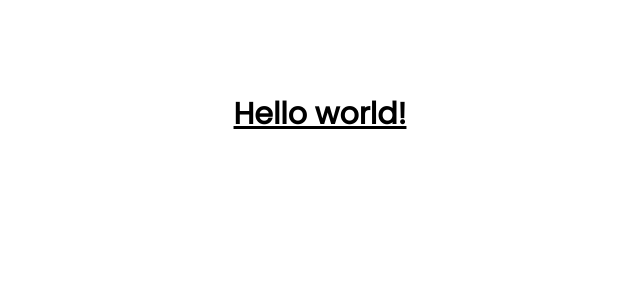
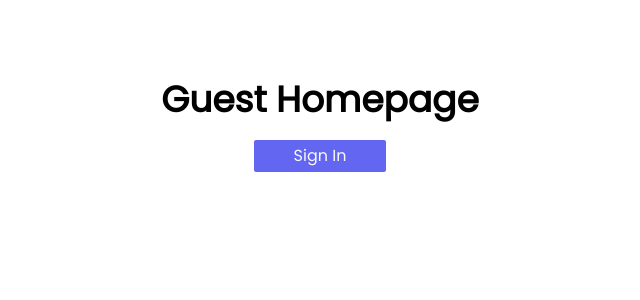
Before and after one commit to prasetion/next-auth, a Next.js app: page / in a window 1280 px wide. Shown: the top 300 px of the page, without its empty margins (320-960 px from the left). Built offline with nearby package versions, Linux system fonts and the light colour scheme.

Commit message:
home page

```diff
--- a/pages/index.js
+++ b/pages/index.js
@@ -2,18 +2,62 @@
 import Image from "next/image";
 import { Inter } from "next/font/google";
 import styles from "@/styles/Home.module.css";
-
-const inter = Inter({ subsets: ["latin"] });
+import Link from "next/link";
+import { useState } from "react";
 
 export default function Home() {
+  const [session, setSession] = useState(false);
+
   return (
     <>
       <Head>
         <title>Next Auth</title>
       </Head>
-      <main className={styles.main}>
-        <h1 className="text-3xl font-bold underline">Hello world!</h1>
-      </main>
+      {session ? User() : Guest()}
     </>
   );
 }
+
+// guest
+
+const Guest = () => {
+  return (
+    <main className="container mx-auto text-center py-20">
+      <h3 className=" text-4xl font-bold">Guest Homepage</h3>
+      <div className="flex justify-center">
+        <Link
+          href={"/login"}
+          className="mt-5 px-10 py-1 rounded-sm bg-indigo-500 text-gray-50"
+        >
+          Sign In
+        </Link>
+      </div>
+    </main>
+  );
+};
+
+const User = () => {
+  return (
+    <main className="container mx-auto text-center py-20">
+      <h3 className=" text-4xl font-bold">Authorize user Homepage</h3>
+      <div className="details">
+        <h5>Unknown</h5>
+        <h5>Unknown</h5>
+      </div>
+
+      <div className="flex justify-center">
+        <button className="mt-5 px-10 py-1 rounded-sm bg-indigo-500 bg-gray-50">
+          Sign Out
+        </button>
+      </div>
+      <div className="flex justify-center">
+        <Link
+          href={"/profile"}
+          className="mt-5 px-10 py-1 rounded-sm bg-indigo-500 text-gray-50"
+        >
+          Profile
+        </Link>
+      </div>
+    </main>
+  );
+};
```
